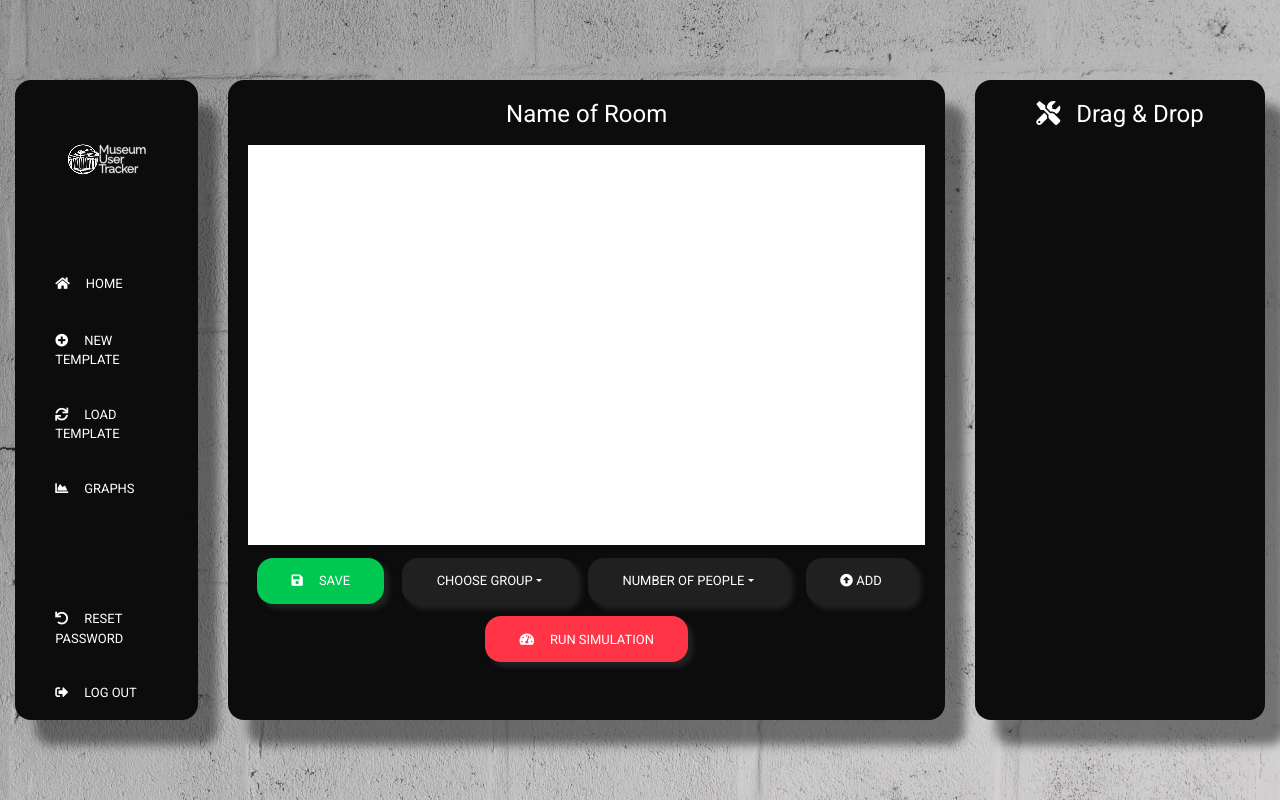
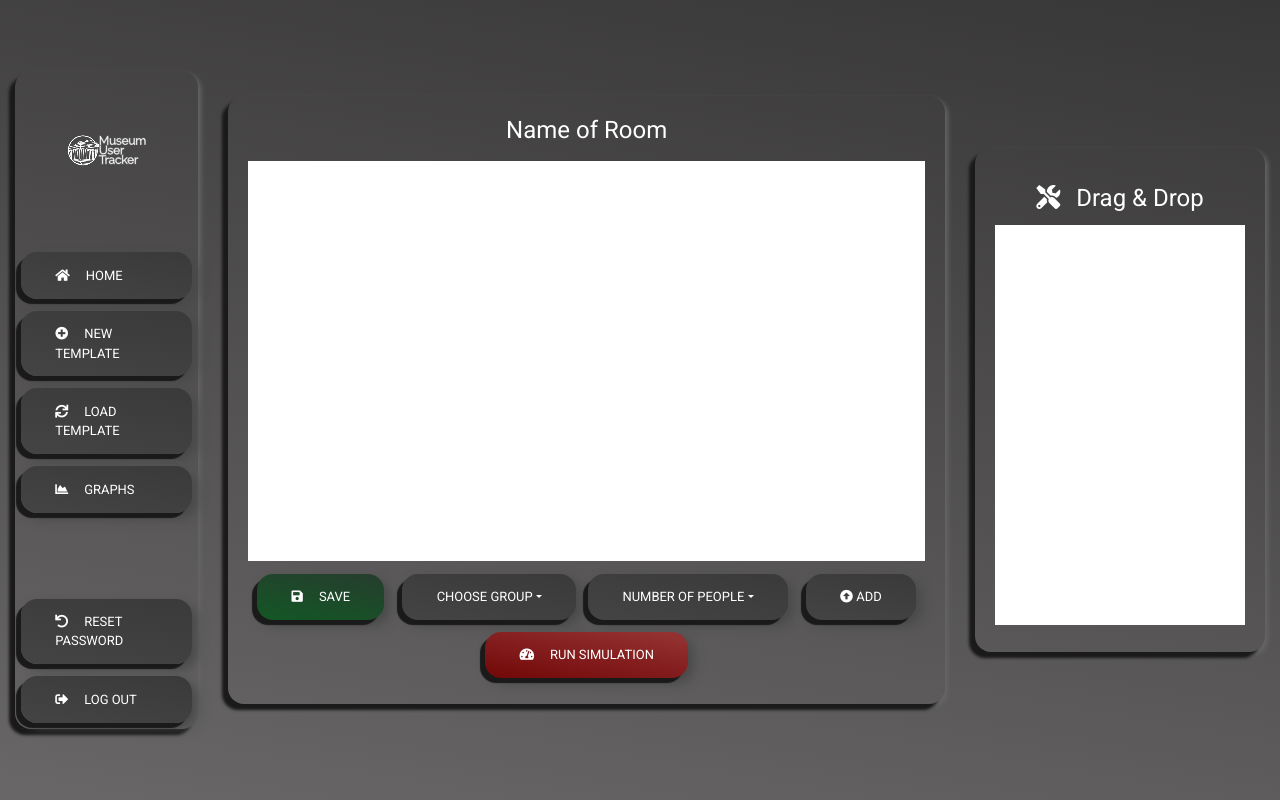
Before and after one commit to AdonisAgelis/thesis-project, a React (Create React App) app in the folder frontend/: page /profile in a window 1280 px wide. Both pictures are taken after a click on the button "NEW TEMPLATE". Built offline with nearby package versions, Linux system fonts and the light colour scheme.

Commit message:
changes on design

```diff
--- a/frontend/src/columnsProfile.component.js
+++ b/frontend/src/columnsProfile.component.js
@@ -28,17 +28,7 @@ class ColumnsProfile extends React.Component {
       return (
         <MDBCol md={this.props.columnPos}>
           <MDBAnimation type="fadeInDown" delay=".3s">
-            <MDBCard
-              style={{
-                height: "40rem",
-                borderRadius: "1rem",
-                boxShadow: "20px 25px 10px rgba(24,24,24, .5)",
-                backgroundImage: `url(${Background})`,
-                backgroundRepeat: "no-repeat",
-                backgroundPosition: "center",
-                position: "relative",
-              }}
-            >
+            <MDBCard>
               <MDBCardTitle
                 style={{
                   display: "grid",
@@ -78,18 +68,9 @@ class ColumnsProfile extends React.Component {
       return (
         <MDBCol md={this.props.columnPos}>
           <MDBAnimation type="fadeInDown" delay=".4s">
-            <MDBCard
-              style={{
-                height: "40rem",
-                borderRadius: "1rem",
-                boxShadow: "20px 25px 10px rgba(24,24,24, .5)",
-              }}
-            >
+            <MDBCard>
               <MDBCardImage className="img-fluid" />
-              <MDBCardBody
-                style={{ backgroundColor: "121212" }}
-                className="rounded mb-0"
-              >
+              <MDBCardBody>
                 <MDBCardTitle style={{ textAlign: "center" }}>
                   <h4 style={{ color: "white" }}>Name of Room</h4>
                 </MDBCardTitle>
@@ -115,24 +96,16 @@ class ColumnsProfile extends React.Component {
       return (
         <MDBCol md={this.props.columnPos}>
           <MDBAnimation type="fadeInDown" delay=".5s">
-            <MDBCard
-              style={{
-                height: "40rem",
-                borderRadius: "1rem",
-                boxShadow: "20px 25px 10px rgba(24,24,24, .5)",
-              }}
-            >
+            <MDBCard>
               <MDBCardImage className="img-fluid" />
-              <MDBCardBody
-                style={{ backgroundColor: "121212" }}
-                className="rounded mb-0"
-              >
+              <MDBCardBody>
                 <MDBCardTitle style={{ textAlign: "center" }}>
-                  <h4 style={{ color: "white" }}>
+                  <h4 style={{ color: "white", marginTop: "1rem" }}>
                     <MDBIcon icon="tools" style={{ marginRight: "1rem" }} />
                     Drag & Drop
                   </h4>
                 </MDBCardTitle>
+                <canvas id="myCanvas"></canvas>
                 <MDBCardText style={{ textAlign: "center" }}></MDBCardText>
               </MDBCardBody>
             </MDBCard>
--- a/frontend/src/profile.component.js
+++ b/frontend/src/profile.component.js
@@ -1,6 +1,6 @@
 import React from "react";
 import { BrowserRouter as Router } from "react-router-dom";
-import { MDBMask, MDBView } from "mdbreact";
+import { MDBMask, MDBCard, MDBView, MDBCardBody } from "mdbreact";
 import "./profile.css";
 import Navbar from "./navbar.component";
 import Footer from "./footer.component";
@@ -19,7 +19,6 @@ class Profile extends React.Component {
     return (
       <div id="profile">
         {/* <Navbar /> */}
-
         <MDBView>
           <MDBMask className="d-flex justify-content-center align-items-center gradient">
             <ColumnsProfile
--- a/frontend/src/profile.css
+++ b/frontend/src/profile.css
@@ -1,5 +1,6 @@
 #profile .view {
-  background-image: url("prof.jpg") !important;
+  /* background-image: url("prof.jpg") !important; */
+  background-color: #313131;
   background-repeat: no-repeat;
   background-size: cover;
   background-position: center center;
@@ -18,14 +19,17 @@
     from(rgba(0, 0, 0, 0.7), to(rgba(19, 19, 19, 0.4)) 100%)
   );
   background: linear-gradient(
-    320deg,
+    10deg,
     rgba(165, 161, 161, 0.479),
     rgba(77, 72, 72, 0.253) 100%
   );
 }
 
 #profile .card {
-  background-color: rgb(12, 12, 12);
+  border-radius: 1rem;
+
+  background: transparent;
+  box-shadow: -6px 6px 3px #1a1a1a, 3px 3px 5px #666666;
 }
 
 #profile h6 {
@@ -56,13 +60,12 @@
 }
 
 #profile .styleBtn {
-  background-image: linear-gradient(
-    0deg,
-    rgb(12, 12, 12) 0%,
-    rgb(12, 12, 12) 100%
-  );
-  box-shadow: none;
+  background-color: transparent !important;
+  color: #ffffff;
   text-align: left;
+  border-radius: 1rem;
+  background: linear-gradient(10deg, #444444, #3a3a3a);
+  box-shadow: -5px 5px 1px #1a1a1a, 5px 5px 11px #494949;
 }
 
 #avatar {
@@ -95,27 +98,32 @@
 #run {
   border-radius: 1rem;
   box-shadow: 5px 5px 5px rgba(56, 55, 55, 0.5);
+  border-radius: 1rem;
+  background: linear-gradient(10deg, #720808, #963434);
+  box-shadow: -5px 5px 1px #1a1a1a, 5px 5px 11px #494949;
 }
 
 #dd1 {
   border-radius: 1rem;
-  background-color: #202020 !important;
-  box-shadow: 5px 5px 5px rgba(56, 55, 55, 0.5);
+  background: linear-gradient(10deg, #444444, #3a3a3a);
+  box-shadow: -5px 5px 1px #1a1a1a, 5px 5px 11px #494949;
 }
 
 #dd2 {
   border-radius: 1rem;
-  background-color: #202020 !important;
-  box-shadow: 5px 5px 5px rgba(56, 55, 55, 0.5);
+  background: linear-gradient(10deg, #444444, #3a3a3a);
+  box-shadow: -5px 5px 1px #1a1a1a, 5px 5px 11px #494949;
 }
 
 #save {
   border-radius: 1rem;
-  box-shadow: 5px 5px 5px rgba(56, 55, 55, 0.5);
+  background: linear-gradient(10deg, #135725, #263d2e);
+  box-shadow: -5px 5px 1px #1a1a1a, 5px 5px 11px #494949;
 }
 
 #add {
   border-radius: 1rem;
-  background-color: #202020 !important;
-  box-shadow: 5px 5px 5px rgba(56, 55, 55, 0.5);
+
+  background: linear-gradient(10deg, #444444, #3a3a3a);
+  box-shadow: -5px 5px 1px #1a1a1a, 5px 5px 11px #494949;
 }
```
Also changed, not shown: frontend/src/prof.jpg.
